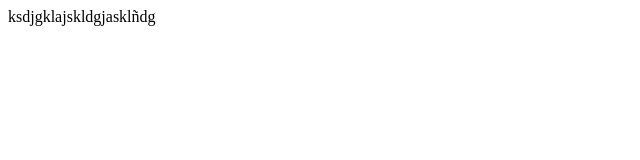
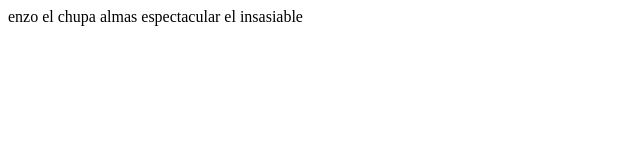
Before and after one commit to TwiLight24/GITCONPRUEBASEBASCUL, a plain HTML site: page index.html in a window 1280 px wide. Shown: the whole page, without its empty margins (0-640 px from the left). Drawn offline with Linux system fonts and the light colour scheme.

Commit message:
Update index.html
commit perro

```diff
--- a/index.html
+++ b/index.html
@@ -6,6 +6,7 @@
     <title>Document</title>
 </head>
 <body>
-    ksdjgklajskldgjasklñdg
+    enzo el chupa almas espectacular
+    el insasiable
 </body>
 </html>
```
